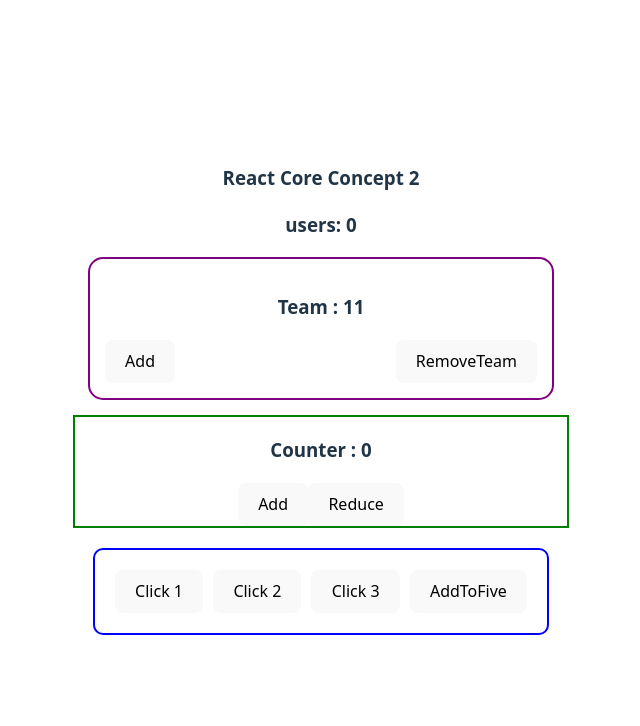
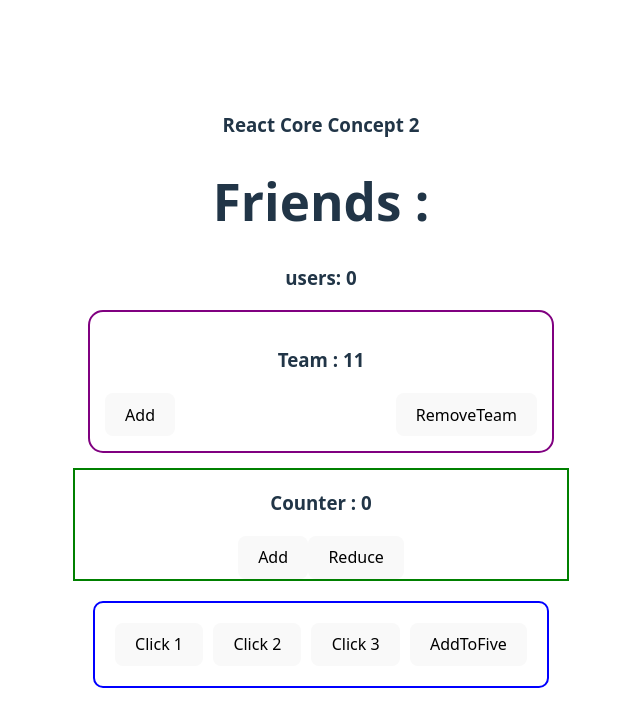
Before and after one commit to sadhin28/react1-project, a React (Vite) app: page / in a window 1280 px wide. Shown: the top 726 px of the page, without its empty margins (319-959 px from the left). Built offline with nearby package versions, Linux system fonts and the light colour scheme; no server answers.

Commit message:
add friend section

```diff
--- a/src/App.jsx
+++ b/src/App.jsx
@@ -2,6 +2,7 @@ import './App.css'
 import Counter from './counter'
 import Team from './Team'
 import Users from './Users'
+import Friend from './Friend'
 function App() {
 
 function handelClick(){
@@ -16,6 +17,7 @@ const addToFive = (number)=>{
   return (
     <>
       <h3>React Core Concept 2</h3>
+      <Friend></Friend>
       <Users></Users>
       <Team></Team>
       <Counter></Counter>
--- /dev/null
+++ b/src/Friend.jsx
@@ -0,0 +1,12 @@
+import { useState } from "react"
+
+export default function Friend(){
+
+    const [friend,setfriend]=useState([])
+
+    return(
+        <div>
+            <h1>Friends : </h1>
+        </div>
+    )
+}
```
